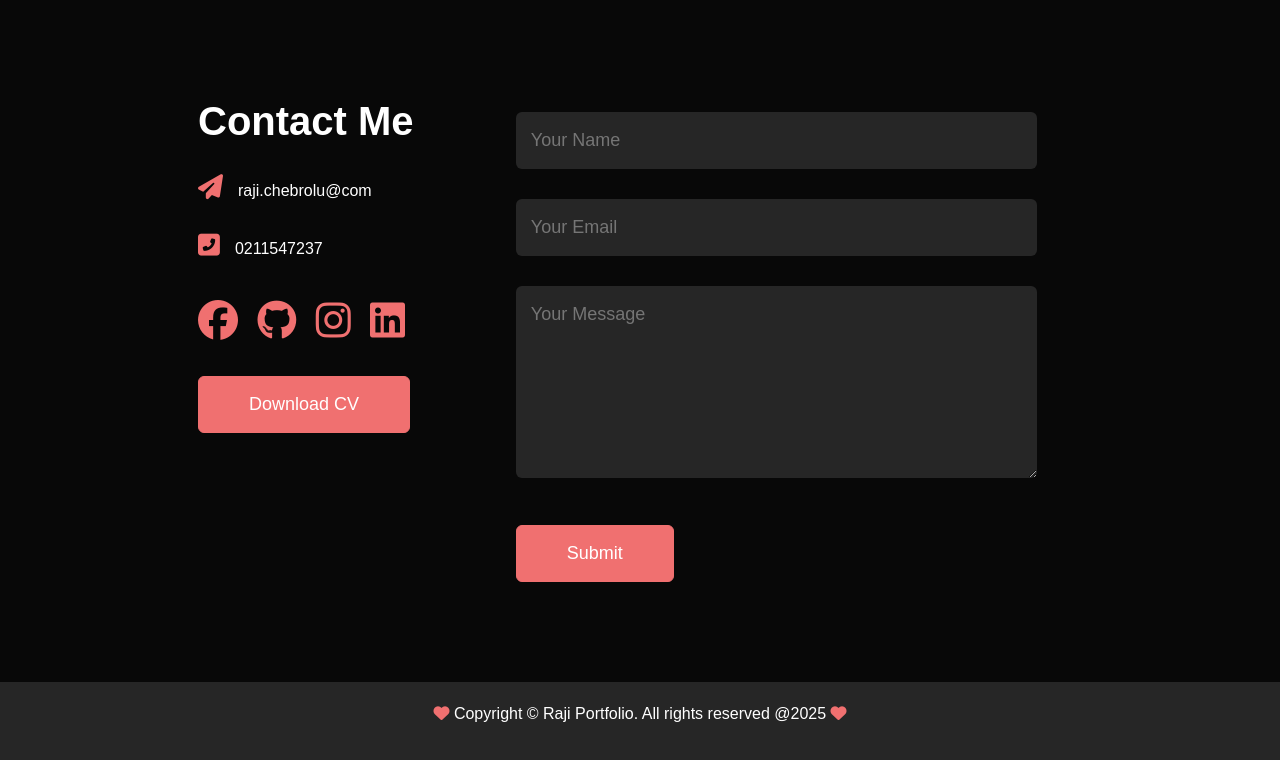
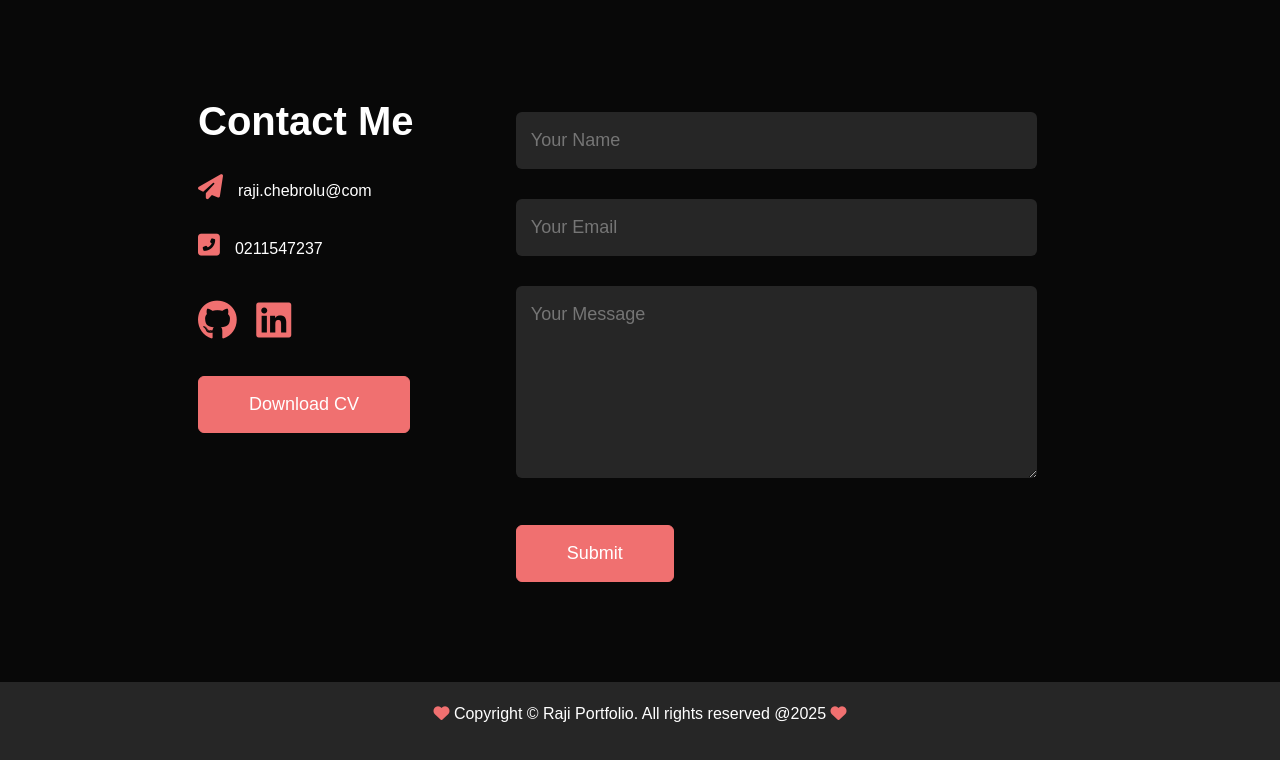
Before and after one commit to RajiChebrolu/myPortfolio, a plain HTML site: page index.html in a window 1280 px wide. Shown: the part 3144-3904 px from the top of the page. Drawn offline with Linux system fonts and the light colour scheme.

Commit message:
Removed facebook and insta icons

```diff
--- a/index.html
+++ b/index.html
@@ -350,11 +350,11 @@
             <p><i class="fas fa-paper-plane"></i>raji.chebrolu@com</p>
             <p><i class="fas fa-phone-square-alt"></i>0211547237</p>
             <div class="social-icons">
-              <a href="https://facebook.com/"
+              <!--a href="https://facebook.com/"
                 ><i class="fab fa-facebook"></i
-              ></a>
-              <a href="https://github.com/RajiChebrolu/whitecliffe-AdvancedProgrammingLabs-RajiChebrolu/"><i class="fa-brands fa-github"></i></a>
-              <a href="#"><i class="fab fa-instagram"></i></a>
+              ></a-->
+              <a href="https://github.com/RajiChebrolu"><i class="fa-brands fa-github"></i></a>
+              <!--a href="#"><i class="fab fa-instagram"></i></a-->
               <a href="https://linkedin.com/in/rajyalakshmi-chebrolu-00899b23a"><i class="fab fa-linkedin"></i></a>
             </div>
             <a href="docs/Rajyalakshmi.docx" download class="btn btn2"
```
